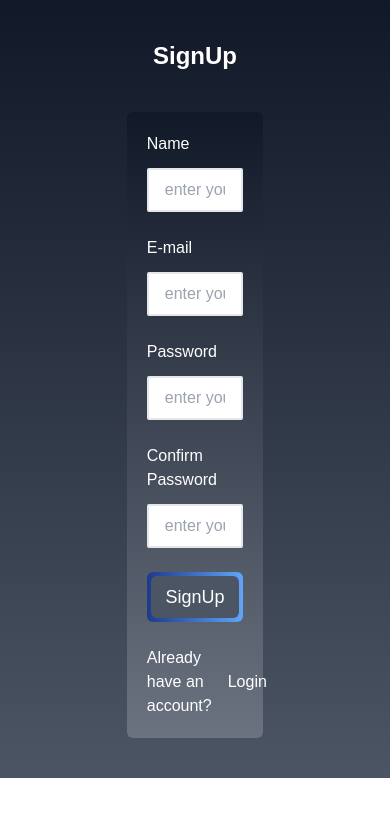
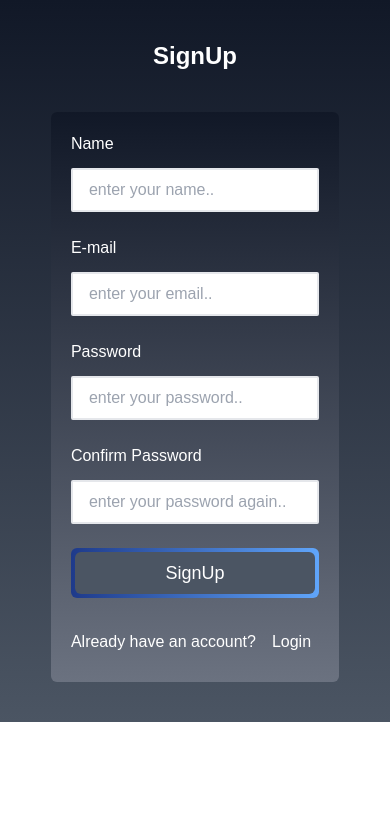
Before and after one commit to srishti707/google_keep_clone, a Next.js app in the folder frontend/: page / in a window 390 px wide. Shown: the top 816 px of the page. Built offline with nearby package versions, Linux system fonts and the light colour scheme.

Commit message:
responsive website

```diff
--- a/frontend/src/app/page.tsx
+++ b/frontend/src/app/page.tsx
@@ -52,14 +52,14 @@ function page() {
   return (
     <main className=" flex flex-col justify-center items-center gap-10 bg-gradient-to-b from-gray-900 to-gray-600  py-10  ">
          <h1 className='text-white text-2xl font-bold w-fit '>SignUp</h1>
-      <div className="rounded-md p-5 w-[35vw] flex flex-col gap-6 bg-gradient-to-b from-gray-900 to-gray-500">
+      <div className="rounded-md p-5 sm:w-[40vw] md:w-[40vw]  flex flex-col gap-6 bg-gradient-to-b from-gray-900 to-gray-500">
         <div className="flex flex-col  gap-3">
           <label className="text-white ">Name</label>
           <input
             onChange={(e) => setName(e.target.value)}
             type="text"
             placeholder="enter your name.."
-            className="px-4 py-2 border-2  w-full rounded-sm"
+            className="px-4 py-2 border-2 w-full rounded-sm text-black"
           />
         </div>
         <div className="flex flex-col  gap-3">
@@ -68,7 +68,7 @@ function page() {
             onChange={(e) => setEmail(e.target.value)}
             type="text"
             placeholder="enter your email.."
-            className="px-4 py-2 border-2  w-full rounded-sm"
+            className="px-4 py-2 border-2  w-full rounded-sm text-black"
           />
         </div>
         <div className="flex flex-col  gap-3">
@@ -77,7 +77,7 @@ function page() {
             onChange={(e) => setPassword(e.target.value)}
             type="password"
             placeholder="enter your password.."
-            className="px-4 py-2 w-full  border-2 rounded-sm"
+            className="px-4 py-2 w-full  border-2 rounded-sm  text-black"
           />
         </div>
         <div className="flex flex-col  gap-3">
@@ -86,7 +86,7 @@ function page() {
             onChange={(e) => setConfirmPassword(e.target.value)}
             type="text"
             placeholder="enter your password again.."
-            className="px-4 py-2 w-full  border-2 rounded-sm"
+            className="px-4 py-2 w-full  border-2 rounded-sm text-black"
           />
         </div>
         <button
--- a/frontend/src/components/Sidebar.tsx
+++ b/frontend/src/components/Sidebar.tsx
@@ -10,6 +10,7 @@ import { FaCartShopping } from 'react-icons/fa6'
 function Sidebar() {
   const [username,setUserName]=useState<string>();
   const [useremail,setUserEmail]=useState<string>();
+  // const [isSidebarVisible, setIsSidebarVisible] = useState<boolean>(window.innerWidth > window.innerWidth * 0.35);
   useEffect(()=>{
     const name=localStorage.getItem('name');
     const email=localStorage.getItem('email');
@@ -18,11 +19,24 @@ function Sidebar() {
       setUserEmail(email);
     }
   },[])
+
+  // useEffect(() => {
+  //   const handleResize = () => {
+  //     setIsSidebarVisible(window.innerWidth > window.innerWidth * 0.35);
+  //   };
+
+  //   window.addEventListener('resize', handleResize);
+
+  //   // Cleanup on component unmount
+  //   return () => window.removeEventListener('resize', handleResize);
+  // }, []);
+
   return (
-   <aside className='min-w-[20vw] shadow-[0_3px_10px_rgb(0,0,0,0.2)] bg-gray-800 text-white p-4 flex flex-col gap-5 sticky top-14 left-0 h-[calc(100vh-56px)]'>
+   <aside className='min-w-[30vw] sm:w-[35vw] md:w-[30vw] shadow-[0_3px_10px_rgb(0,0,0,0.2)] bg-gray-800 text-white p-4 flex flex-col gap-5 sticky top-14 left-0 h-[calc(100vh-56px)]'>
     <div className='flex w-full gap-5 justify-center items-center p-3 '>
-        <img className='rounded-full h-16 w-16 '
-        src={profile.src} alt="Profile Image"/>
+      {
+            <img className='rounded-full h-16 w-16 hidden md:block'
+        src={profile.src} alt="Profile Image"/>}
         <div className='flex flex-col gap-2 py-4'>
             <p className='font-semibold uppercase'>{username}</p>
             <p className="italic text-sm">{useremail}</p>
@@ -30,7 +44,7 @@ function Sidebar() {
     </div>
     <hr/>
     <div className='flex gap-7'>
-    <section className='flex flex-col items-center justify-center gap-2 py-2'>
+    <section className='flex flex-col items-center justify-center gap-3 md:gap-3 py-2'>
     <BsLightbulbFill className='text-xl'/>
     <TbHandFinger className='text-xl'/>
     </section>
@@ -46,7 +60,7 @@ function Sidebar() {
     </div>
 
     <div className='flex gap-7'>
-      <section className='flex flex-col gap-3 py-2 text-xl'>
+      <section className='flex flex-col gap-10 md:gap-4 py-2 text-xl'>
       <FaCartShopping className='text-xl'/>
       <FaPlus className='text-xl'/>
       </section>
@@ -57,7 +71,7 @@ function Sidebar() {
     </div>
     <hr/>
     <div className='flex gap-7'>
-      <section className='flex flex-col gap-3 text-xl py-2'>
+      <section className='flex flex-col gap-4 md:gap-4 text-xl py-2'>
       <IoMdArchive className='text-xl' />
       <MdDelete className='text-xl'/>
       </section>
```
